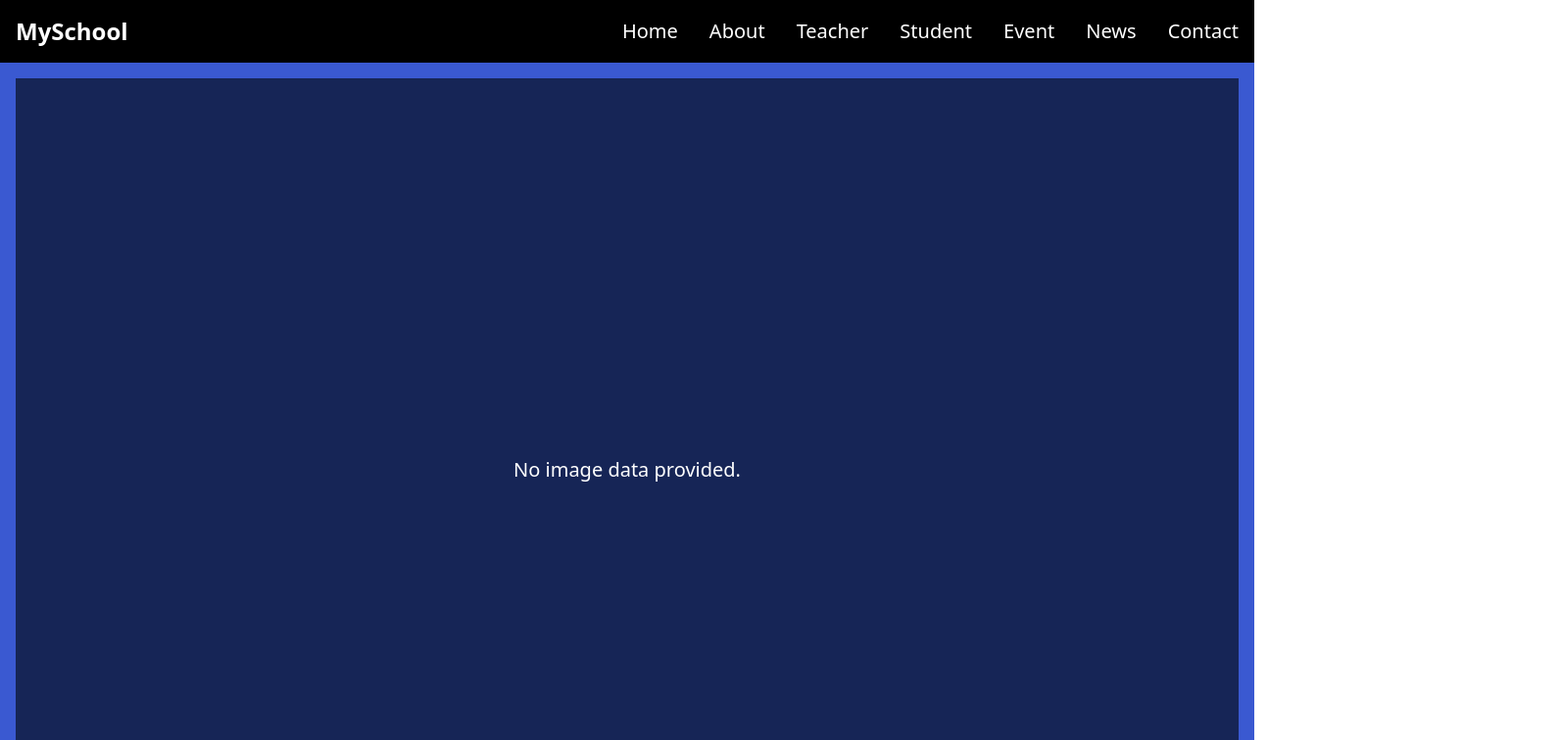
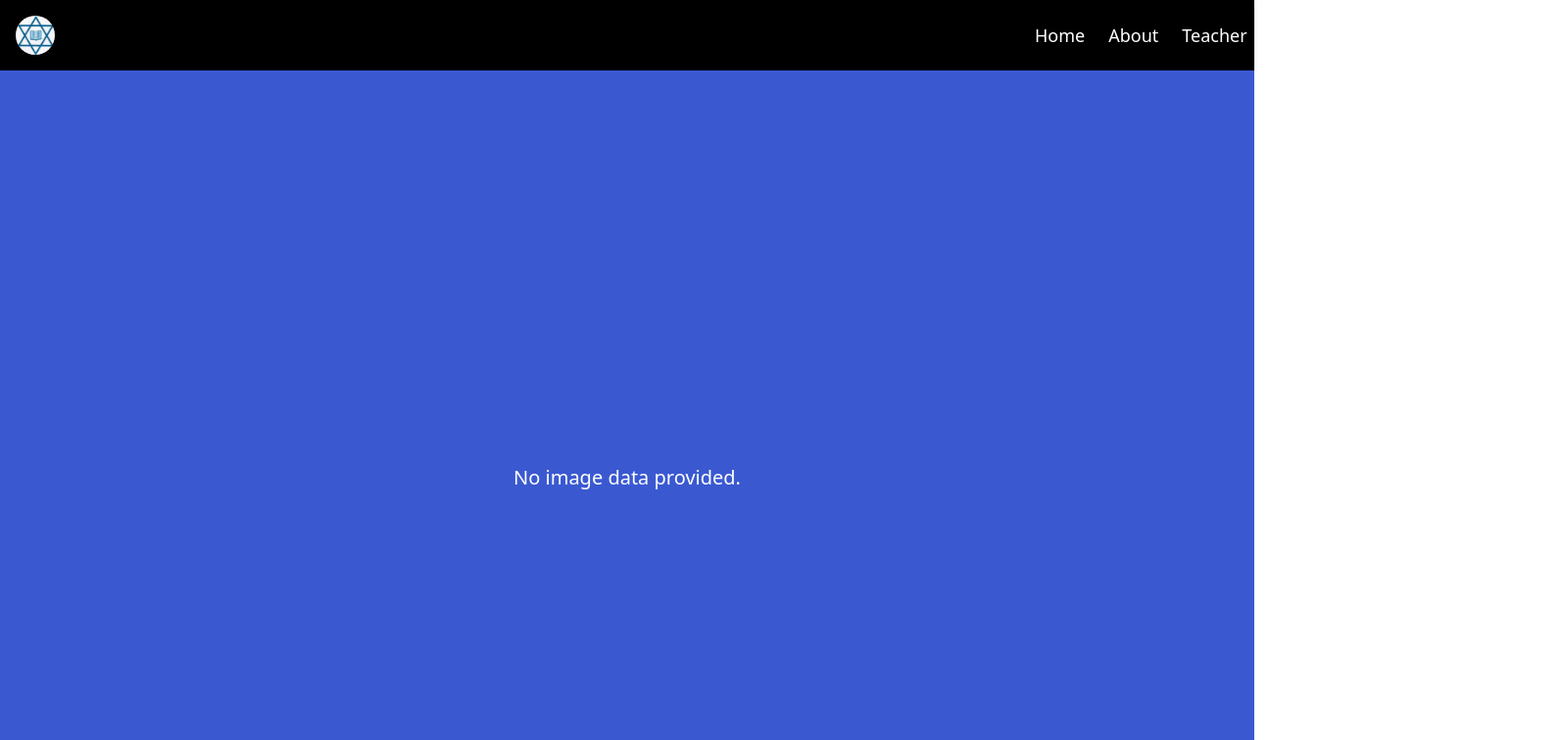
Before and after one commit to AdityaPrasad-123/School, a React (Vite) app: page /target-page in a window 1280 px wide. Shown: the top 756 px of the page at 98% size, 1593 px wide, since content can reach past the window. Built offline with nearby package versions, Linux system fonts and the light colour scheme.

Commit message:
git ignore1

```diff
--- a/src/Components/Navbar.jsx
+++ b/src/Components/Navbar.jsx
@@ -1,38 +1,47 @@
 import { Link } from "react-router-dom";
 import { useState } from "react";
+import logo from '../assets/Images/logo.jpg';
 
 const Navbar = () => {
   const [isOpen, setIsOpen] = useState(false);
 
   return (
     <nav className="bg-black text-white p-4 shadow-md w-full">
-      <div className="container mx-auto flex justify-between items-center">
-        <h1 className="text-2xl font-bold">MySchool</h1>
-
-        {/* Hamburger icon - shown on small screens */}
-        <div className="sm:hidden">
-          <button onClick={() => setIsOpen(!isOpen)}>
-            <svg className="w-6 h-6" fill="none" stroke="currentColor" viewBox="0 0 24 24">
-              <path strokeLinecap="round" strokeLinejoin="round" strokeWidth={2} d="M4 6h16M4 12h16M4 18h16" />
-            </svg>
-          </button>
+      <div className="max-w-screen-xl  flex items-center justify-between">
+        {/* Left: Logo */}
+        <div className="flex-shrink-0">
+          <Link to="/">
+            <img className="rounded-full w-10 h-10 object-cover" src={logo} alt="logo" />
+          </Link>
         </div>
 
-        {/* Desktop Menu */}
-        <div className="space-x-8 sm:flex hidden">
-          <Link to="/" className="hover:underline font-medium hover:text-blue-600 text-xl">Home</Link>
-          <Link to="/about" className="hover:underline font-medium hover:text-blue-600 text-xl">About</Link>
-          <Link to="/teacher" className="hover:underline font-medium hover:text-blue-600 text-xl">Teacher</Link>
-          <Link to="/student" className="hover:underline font-medium hover:text-blue-600 text-xl">Student</Link>
-          <Link to="/event" className="hover:underline font-medium hover:text-blue-600 text-xl">Event</Link>
-          <Link to="/news" className="hover:underline font-medium hover:text-blue-600 text-xl">News</Link>
-          <Link to="/contact" className="hover:underline font-medium hover:text-blue-600 text-xl">Contact</Link>
+        {/* Right: Nav links and mobile menu button */}
+        <div className="flex items-center justify-end flex-1">
+          {/* Desktop Menu */}
+          <div className="space-x-6 hidden sm:flex ml-250">
+            <Link to="/" className="hover:underline font-medium hover:text-blue-600 text-lg">Home</Link>
+            <Link to="/about" className="hover:underline font-medium hover:text-blue-600 text-lg">About</Link>
+            <Link to="/teacher" className="hover:underline font-medium hover:text-blue-600 text-lg">Teacher</Link>
+            <Link to="/student" className="hover:underline font-medium hover:text-blue-600 text-lg">Student</Link>
+            <Link to="/event" className="hover:underline font-medium hover:text-blue-600 text-lg">Event</Link>
+            <Link to="/news" className="hover:underline font-medium hover:text-blue-600 text-lg">News</Link>
+            <Link to="/contact" className="hover:underline font-medium hover:text-blue-600 text-lg">Contact</Link>
+          </div>
+
+          {/* Mobile Menu Button */}
+          <div className="sm:hidden">
+            <button onClick={() => setIsOpen(!isOpen)} className="ml-4">
+              <svg className="w-6 h-6" fill="none" stroke="currentColor" viewBox="0 0 24 24">
+                <path strokeLinecap="round" strokeLinejoin="round" strokeWidth={2} d="M4 6h16M4 12h16M4 18h16" />
+              </svg>
+            </button>
+          </div>
         </div>
       </div>
 
       {/* Mobile Menu - shown when isOpen is true */}
       {isOpen && (
-        <div className="sm:hidden flex flex-col space-y-4 mt-4 px-4">
+        <div className="sm:hidden flex flex-col space-y-4 mt-4 px-4 text-right bg-white text-black">
           <Link to="/" onClick={() => setIsOpen(false)}>Home</Link>
           <Link to="/about" onClick={() => setIsOpen(false)}>About</Link>
           <Link to="/teacher" onClick={() => setIsOpen(false)}>Teacher</Link>
--- a/src/pages/Target.jsx
+++ b/src/pages/Target.jsx
@@ -5,7 +5,7 @@ export default function TargetPage() {
   const { img, description } = location.state || {};
 
   return (
-    <div className="min-h-screen w-full px-4 py-8 bg-blue-950 text-white flex flex-col items-center justify-center">
+    <div className="min-h-screen w-full px-4 py-8 text-white flex flex-col items-center justify-center">
       {img ? (
         <div className="max-w-4xl w-full text-center">
           <img
```
Also changed, not shown: src/assets/Images/logo.jpg (added).
